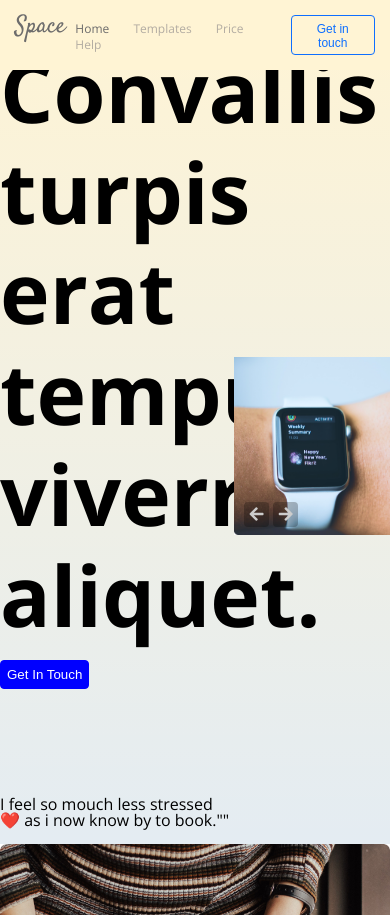
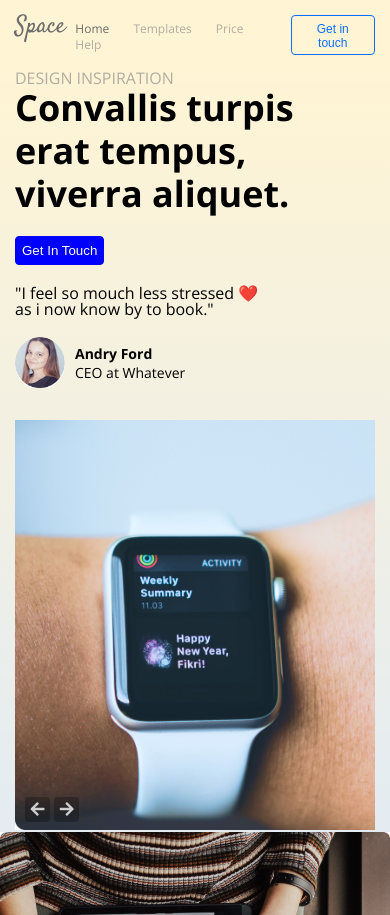
Before and after one commit to samavag/space, a plain HTML site: page index.html in a window 390 px wide. Shown: the top 915 px of the page. Drawn offline with nearby package versions, Linux system fonts and the light colour scheme.

Commit message:
fix styles

```diff
--- a/css/style.css
+++ b/css/style.css
@@ -33,14 +33,18 @@ p {
 /* Header */
 .header {
     background-color: #FFF4D4;
-    display: flex;
-    justify-content: space-between;
     padding: 15px;
     position: fixed;
     z-index: 100;
     width: calc(100% - 30px);
     top: 0;
     left: 0;
+}
+.header-inner {
+    display: flex;
+    justify-content: space-between;
+    max-width: 1920px;
+    margin: auto;
 }
 
 .header-logo {
@@ -163,21 +167,19 @@ p {
 }
 
 /* Headlines */
-h1, .h1 {
+h1, h2, h3, .h1, .h2, .h3 {
     font-weight: 700;
-    font-size: 5.25em;
     line-height: 1.2;
 }
+h1, .h1 {
+    font-size: 5.25em;
+}
 h2, .h2 {
-    font-weight: 700;
     font-size: 4em;
-    line-height: 1.2;
 }
 
 h3, .h3 {
-    font-weight: 700;
     font-size: 3.25em;
-    line-height: 1.2;
 }
 h4, .h4 {
     font-weight: 500;
@@ -188,13 +190,13 @@ h4, .h4 {
 .cta {
     background-color: #FFF4D4;
     padding: 30px;
-    /* width: 1047px;
-    height: 250px; */
     margin: 50px 0;
     display: flex;
     justify-content: space-between;
     align-items: flex-start;
     position: relative;
+    max-width: 1920px;
+    margin: auto;
 
 }
 .cta-bg {
@@ -219,29 +221,40 @@ h4, .h4 {
 
 .hero {
     display: flex;
-    justify-content: space-between;
     background: -moz-linear-gradient(top,  rgba(255,244,212,1) 0%, rgba(125,185,232,0) 100%);
     background: -webkit-linear-gradient(top,  rgba(255,244,212,1) 0%,rgba(125,185,232,0) 100%);
     background: linear-gradient(to bottom,  rgba(255,244,212,1) 0%,rgba(125,185,232,0) 100%);
     filter: progid:DXImageTransform.Microsoft.gradient( startColorstr='#fff4d4', endColorstr='#007db9e8',GradientType=0 );
     height: 100vh;
+    max-height: 1200px;
     align-items: center;
+    padding: 0 0 0 30px;
+}
+.hero-inner {
+    display: flex;
+    justify-content: space-between;
+    max-height: 64%;
+    max-width: 1920px;
+    margin: auto;
 }
 .hero-text {
     width: 60%;
-    margin-top: -28px;
+    margin-right: 30px;
+    /* padding: 0 3em; */
 
 }
 .hero-text-inner {
-    max-width: 300px;
+    /* max-width: 300px; */
     margin: auto;
+    height: 100%;
+    display: flex;
+    flex-direction: column;
+    justify-content: space-between;
+    align-items: flex-start;
 }
 .hero-slider  {
-    width: 400px;
-}
-.hero-slider {
+    width: 40%;
     position: relative;
-    margin-top: 50px;
 }
 .hero-slider-item {
     max-width: 827px;
@@ -265,57 +278,99 @@ h4, .h4 {
     background: blue;
 }
 .title {
-    margin-top: 83px;
     color: #B3ACA2;
 }
-.convallis {
-    margin-top: 30px;
-}
 .convallis2 {
-    margin-top: 107px;
-    max-width: 240px;
-}
-.button2 {
-    padding: 6px;
-    color: white;
-    background-color: blue;
-    border: 1px solid blue;
-    border-radius: 4px;
-    margin-top: 15px;
-}
-.button2:hover {
-    background-color: red;
-    border-color: red;
+    margin-top: 20px;
 }
 
-.button2:active {
-    background-color: rgb(20, 5, 150);
-    border-color: rgb(20, 5, 150);
-}
 .avatar{
     display: flex;
-    justify-content: space-between;
+}
+.avatar-text {
+    align-self: center;
+    font-size: 14px;
+
 }
 .avatar-name {
-    margin-top: 41px;
-    font-size: 14px;
-    margin-right: 158px;
+    font-weight: 700;
+    margin-bottom: 5px;
 }
 .avatar-img {
     border-radius: 50%;
     overflow: hidden;
-    margin-top: 30px;
+    margin-right: 10px;
 }
 .avatar-img img {
     max-width: 50px;
 }
-.avatar-data {
-    margin-left: 67px;
-    margin-top: -19px;
-    font-size: 11px;
-}
+
 /* Players */
 .players {
     background: #D8F6FF;
     height: 500px;
 }
+
+@media (max-width: 1920px) {
+    .hero-inner {
+        margin: auto;
+    }
+}
+@media (max-width: 1200px) {
+    h1, .h1 {
+        font-size: 3.25em;
+    }
+    h2, .h2 {
+        font-size: 2em;
+    }
+
+    h3, .h3 {
+        font-size: 1.25em;
+    }
+    h4, .h4 {
+        font-size: 1em;
+    }
+}
+@media (max-width: 768px) {
+    .header {
+        position: static;
+    }
+    .hero {
+        display: block;
+        height: auto;
+        padding: 0 15px;
+    }
+    .hero-text {
+        width: 100%;
+        margin: 0;
+        /* padding: 0 15px; */
+    }
+    .hero-inner {
+        display: block;
+    }
+    .hero-slider {
+        width: 100%;
+        margin: 30px auto 0;
+    }
+    .convallis {
+        margin-bottom: 20px;
+    }
+    .avatar {
+        margin-top: 20px;
+    }
+}
+@media (max-width: 576px) {
+    h1, .h1 {
+        font-size: 2.25em;
+    }
+    h2, .h2 {
+        font-size: 1.25em;
+    }
+
+    h3, .h3 {
+        font-size: 1em;
+    }
+    h4, .h4 {
+        font-size: 0.75em;
+    }
+}
--- a/index.html
+++ b/index.html
@@ -17,6 +17,7 @@
         <div class="wrapper">
             <!-- Header -->
             <header class="header">
+                <div class="header-inner">
                     <div class="header-logo">Space</div>
                     <div class="header-menu">
                         <nav class="header-nav">
@@ -27,11 +28,13 @@
                         </nav>
                         <button class="button"> Get in touch</button>
                     </div>
+                </div>
             </header>
             <!-- End Header -->
 
             <!-- Welcome -->
             <div class="hero">
+                <div class="hero-inner">
                     <div class="hero-text">
                         <div class="hero-text-inner">
                             <div class="title">
@@ -41,20 +44,21 @@
                                 Convallis turpis erat tempus, viverra aliquet.
                             </h1>
 
-                        <button class="button2">Get In Touch</button>
-                    </div>
-                    <div class="hero-text-inner">
+                            <button class="button">Get In Touch</button>
                             <div class="convallis2">
-                            I feel so mouch less stressed ❤️ as i now know by to book.""
+                                "I feel so mouch less stressed ❤️
+                                <br/>
+                                as i now know by to book."
                             </div>
                             <div class="avatar">
                                 <div class="avatar-img">
                                     <img src="img/avatar.jpg" alt="Προσωπο">
                                 </div>
+                                <div class="avatar-text">
                                     <div class="avatar-name">Andry Ford</div>
+                                    <div>CEO at Whatever</div>
                                 </div>
-                        <div class="avatar-data">
-                            <div>CEO at Whatever</div>
+
                             </div>
                         </div>
                     </div>
@@ -65,6 +69,7 @@
                         <div class="hero-slider-nav">
                             <i class="fas fa-arrow-left"></i>
                             <i class="fas fa-arrow-right"></i>
+                        </div>
                     </div>
                 </div>
             </div>
@@ -85,7 +90,7 @@
                 <div class="cta">
                     <img class="cta-bg" src="img/svg/bg3.svg">
                     <div class="cta-text">
-                        <h4 >All-in-one platform for business</h4>
+                        <h3 >All-in-one platform for business</h3>
                         <p class="p_2">Lorem ipsum dolor sit amet, consectetur adipiscing Ac aliquam ac volutpat, viverra magna risus aliquam massa. Ac  aliquam ac volutpat, viverra magna risus. </p>
                     </div>
                     <div class="cta-button">
```
Also changed, not shown: 1 other file. Lines whose indentation alone changed are shown as unchanged.
